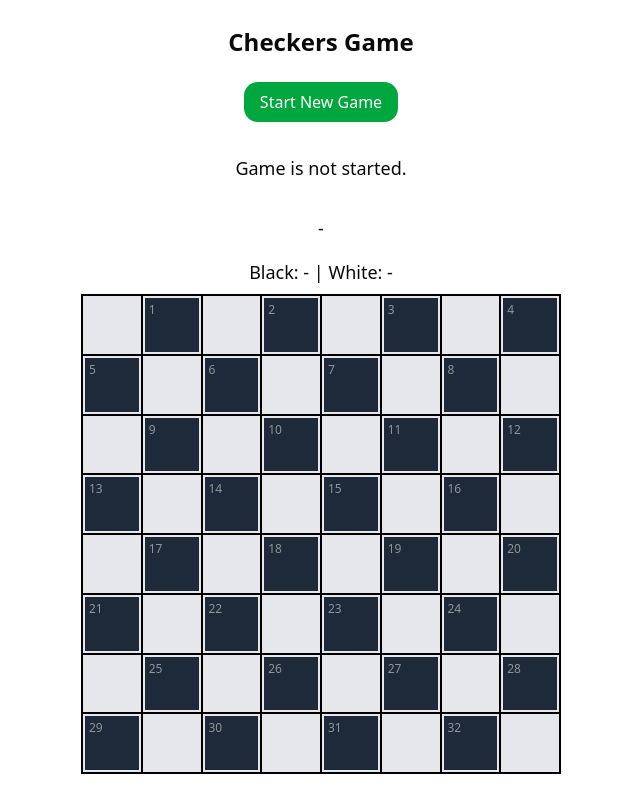
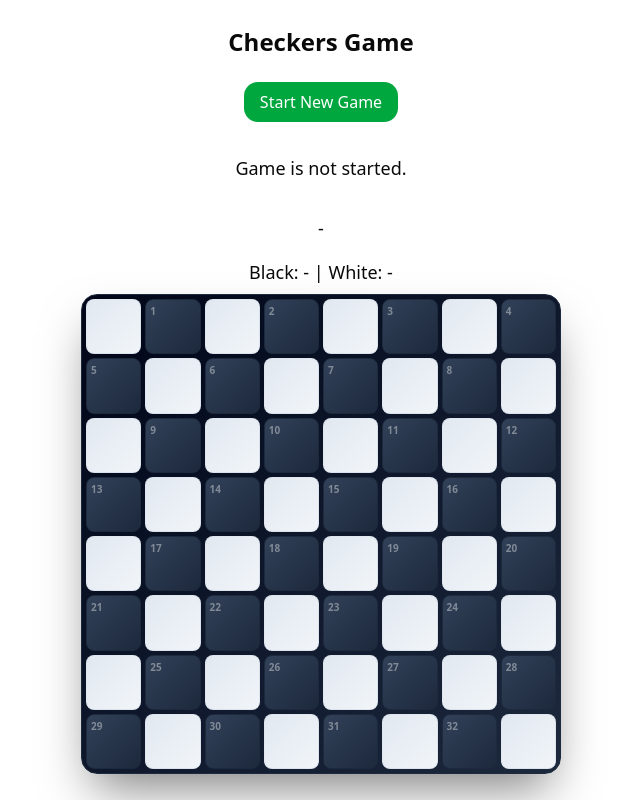
Before and after one commit to brunocpf/llm-checkers, a Next.js app: page / in a window 1280 px wide. Shown: the whole page, without its empty margins (319-959 px from the left). Built offline with nearby package versions, Linux system fonts and the light colour scheme.

Commit message:
Improve styling

```diff
--- a/src/components/checkers-board.tsx
+++ b/src/components/checkers-board.tsx
@@ -14,11 +14,14 @@ export function CheckersBoard() {
   const highlightedPositions = selectedPieceId
     ? getValidMoves(selectedPieceId)
     : [];
+  const selectedPiecePosition = pieces.find(
+    (piece) => piece.id === selectedPieceId,
+  )?.position;
 
   return (
     <>
       <div
-        className="grid h-full w-full grid-cols-[repeat(var(--checkers-columns,1),minmax(0,1fr))] grid-rows-[repeat(var(--checkers-rows,1),minmax(0,1fr))] gap-0.5 bg-black p-0.5"
+        className="grid h-full w-full grid-cols-[repeat(var(--checkers-columns,1),minmax(0,1fr))] grid-rows-[repeat(var(--checkers-rows,1),minmax(0,1fr))] gap-1 rounded-2xl border border-slate-800 bg-linear-to-br from-slate-950 via-slate-900 to-slate-800 p-1 shadow-2xl shadow-black/50"
         style={{
           ["--checkers-rows" as keyof React.CSSProperties]: rows,
           ["--checkers-columns" as keyof React.CSSProperties]: columns,
@@ -31,16 +34,27 @@ export function CheckersBoard() {
           const squarePosition = isDarkSquare
             ? Math.floor(index / 2) + 1
             : null;
+          const highlight = highlightedPositions.find(
+            (pos) => pos.to === squarePosition,
+          );
 
           return (
             <div
               key={index}
               className={cn(
-                "relative border-2 border-gray-200 hover:bg-yellow-400/20",
-                isDarkSquare ? "bg-gray-800" : "bg-gray-200",
-                highlightedPositions
-                  .map((pos) => pos.to)
-                  .includes(squarePosition || -1) && "bg-yellow-400/40",
+                "relative rounded-md border transition-colors duration-150",
+                isDarkSquare
+                  ? "border-slate-800 bg-linear-to-br from-slate-700 to-slate-800"
+                  : "border-slate-300/40 bg-linear-to-br from-slate-200 to-slate-100",
+                squarePosition &&
+                  selectedPiecePosition === squarePosition &&
+                  "ring-2 ring-cyan-300/80",
+                highlight &&
+                  (highlight.isCapture
+                    ? "shadow-inner ring-4 shadow-rose-900/30 ring-rose-400/70"
+                    : "ring-2 ring-amber-300/80"),
+                highlight &&
+                  "after:absolute after:inset-2 after:rounded-md after:bg-amber-200/20 after:content-['']",
               )}
               style={{
                 anchorName: squarePosition
@@ -49,13 +63,13 @@ export function CheckersBoard() {
               }}
               onClick={() => {
                 if (!squarePosition) return;
-                if (selectedPieceId) {
+                if (selectedPieceId && highlight) {
                   movePiece(selectedPieceId, squarePosition);
                   setSelectedPieceId(undefined);
                 }
               }}
             >
-              <span className="absolute top-1 left-1 text-xs text-white/50 select-none">
+              <span className="pointer-events-none absolute top-1 left-1 text-[10px] font-semibold text-white/40 select-none">
                 {squarePosition}
               </span>
             </div>
@@ -66,6 +80,8 @@ export function CheckersBoard() {
         <CheckersPiece
           piece={piece}
           key={piece.id}
+          isSelected={piece.id === selectedPieceId}
+          isActivePlayer={currentPlayer === piece.color}
           onClick={() => {
             if (currentPlayer !== piece.color) return;
             setSelectedPieceId(piece.id);
--- a/src/components/checkers-game.tsx
+++ b/src/components/checkers-game.tsx
@@ -6,10 +6,10 @@ import CheckersGameControls from "./checkers-game-controls";
 export function CheckersGame() {
   return (
     <CheckersGameProvider>
-      <div>
+      <div className="grid w-full place-items-center p-4">
         <h1 className="mb-4 text-center text-2xl font-bold">Checkers Game</h1>
         <CheckersGameControls />
-        <div className="aspect-square w-120">
+        <div className="aspect-square w-full max-w-120 min-w-80">
           <CheckersBoard />
         </div>
       </div>
--- a/src/components/checkers-piece.tsx
+++ b/src/components/checkers-piece.tsx
@@ -3,32 +3,52 @@
 import { ViewTransition } from "react";
 
 import { CheckersPiece as CheckersPieceType } from "@/game/checkers-game";
+import { AI_PLAYER_COLOR } from "@/game/state";
 import { cn } from "@/lib/utils";
 
 export interface CheckersPieceProps {
   piece: CheckersPieceType;
   onClick?: (e: React.MouseEvent<HTMLButtonElement, MouseEvent>) => void;
+  isSelected?: boolean;
+  isActivePlayer?: boolean;
 }
 
-export function CheckersPiece({ piece, onClick }: CheckersPieceProps) {
+export function CheckersPiece({
+  piece,
+  onClick,
+  isSelected = false,
+  isActivePlayer = false,
+}: CheckersPieceProps) {
   return (
     <ViewTransition>
       <button
         className={cn(
-          "absolute inset-2 top-[calc(anchor(top)+8px)] right-[calc(anchor(right)+8px)] bottom-[calc(anchor(bottom)+8px)] left-[calc(anchor(left)+8px)] flex cursor-pointer items-center justify-center rounded-full border-2",
+          "@container absolute inset-1 top-[calc(anchor(top)+8px)] right-[calc(anchor(right)+8px)] bottom-[calc(anchor(bottom)+8px)] left-[calc(anchor(left)+8px)] aspect-square translate-y-0 scale-100 transform-gpu rounded-full border-2 shadow-lg transition-transform duration-200 ease-out will-change-[transform,box-shadow] focus-visible:outline-none",
           piece.color === "black"
-            ? "border-white bg-black shadow-red-500 hover:shadow-2xl"
-            : "border-black bg-white hover:border-red-900",
+            ? "border-slate-100/70 bg-linear-to-br from-slate-950 via-slate-900 to-slate-700 text-slate-100"
+            : "border-amber-700/70 bg-linear-to-br from-amber-50 via-amber-100 to-amber-300 text-amber-900",
+          isSelected
+            ? "shadow-[0_12px_30px_-10px_var(--color-cyan-300)] ring-4 ring-cyan-300/70"
+            : "hover:-translate-y-0.5 hover:scale-105 hover:shadow-[0_12px_24px_-12px_var(--color-black)]",
+          isActivePlayer && piece.color !== AI_PLAYER_COLOR
+            ? "cursor-pointer"
+            : "cursor-not-allowed opacity-85",
         )}
         onClick={onClick}
         style={{
           positionAnchor: `--pos-${piece.position}`,
         }}
+        disabled={!isActivePlayer || piece.color === AI_PLAYER_COLOR}
+        aria-pressed={isSelected}
         aria-label={`${piece.color} piece, ${piece.isKing ? "king" : "man"}, id ${piece.id}, position ${piece.position}`}
       >
-        {piece.isKing && (
-          <span className="text-2xl font-bold text-yellow-400 select-none">
+        {piece.isKing ? (
+          <span className="text-xs font-bold drop-shadow select-none @[30px]:text-2xl">
             ♔
+          </span>
+        ) : (
+          <span className="text-xs font-semibold opacity-70 select-none @[30px]:text-lg">
+            ●
           </span>
         )}
       </button>
--- a/src/game/state.ts
+++ b/src/game/state.ts
@@ -15,3 +15,5 @@ export type CheckersGameState = Readonly<{
   boardHistory: Bitboard[];
   moveHistory: CheckersMove[];
 }>;
+
+export const AI_PLAYER_COLOR = "white";
```
